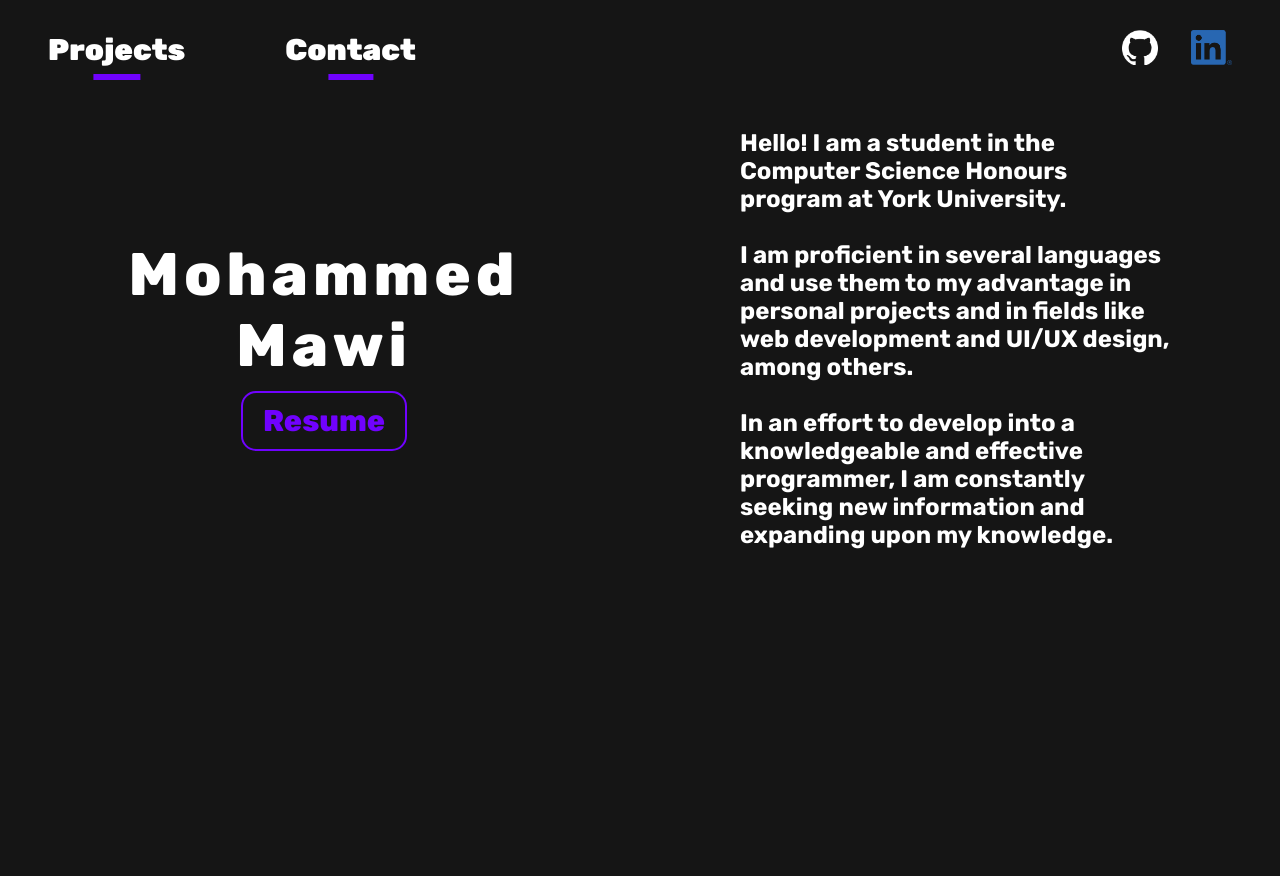
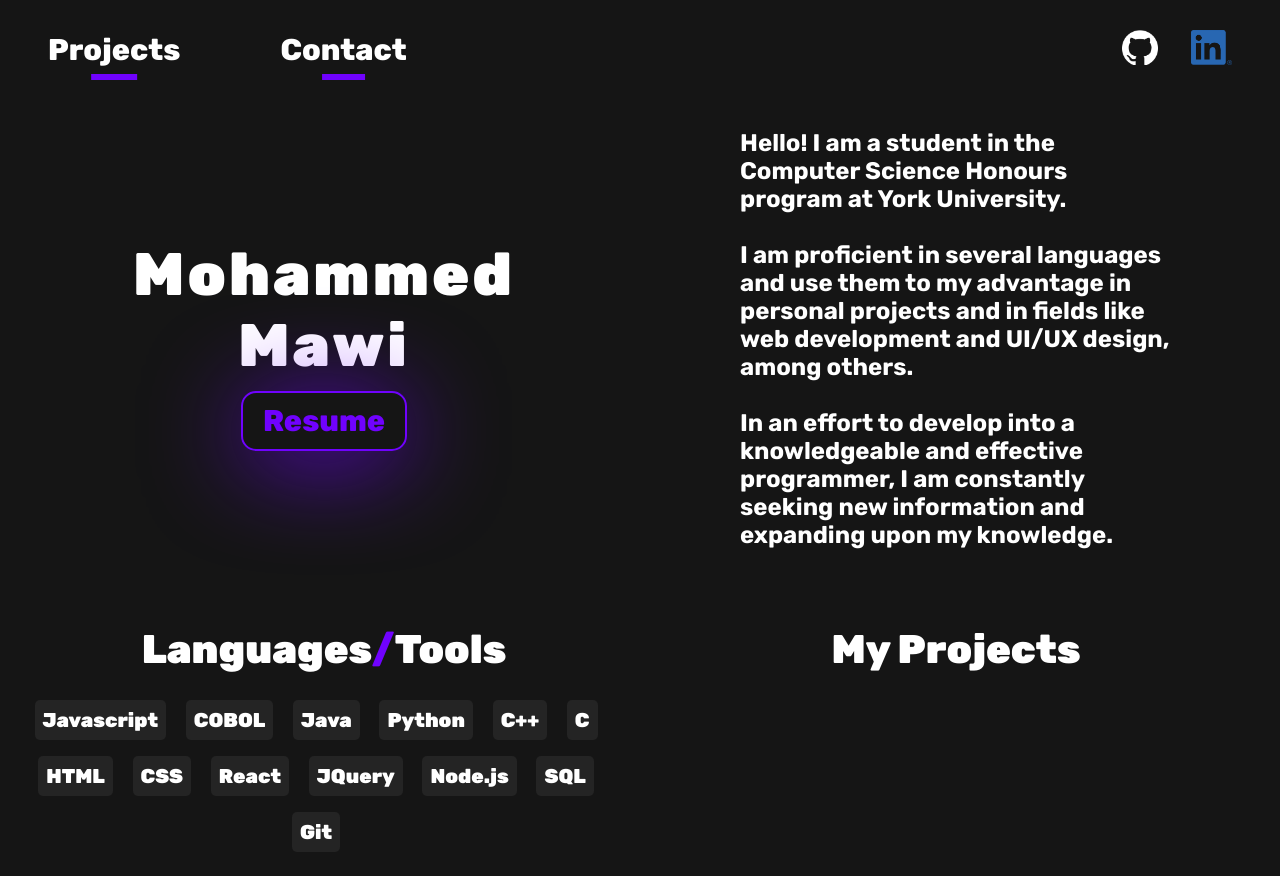
Before and after one commit to MohammedMawi/Web-Portfolio, a plain HTML site: page index.html in a window 1280 px wide. Before the commit the page ends 800 px from the top, so only its background shows below. Drawn offline with Linux system fonts and the light colour scheme.

Commit message:
Added Languages

```diff
--- a/body.css
+++ b/body.css
@@ -1,27 +1,18 @@
-@font-face {
-    font-family: myFont2;
-    src: url(fonts/Rubik-Bold.ttf);
-}
-
-@font-face {
-    font-family: myFont3;
-    src: url(fonts/Rubik-ExtraBold.ttf);
-}
-
 .main{
     margin-top: 60px;
-    height: 100px;
     display: grid;
     grid-template-columns: 1fr 1fr;
 }
 
 .info{
-    font-family: 'myFont3';
+    font-family: 'myFont';
     text-align: center;
     padding-top: 70px;
+    padding-left: 100px;
+    padding-right: 100px;
 
     font-size: 30px;
-    letter-spacing: 5px;
+    letter-spacing: 3px;
 
 
     align-items: center;
@@ -29,8 +20,6 @@
 
 .name{
     margin-bottom: 10px;
-    /* border-style: solid; */
-    /* border-color: orange; */
 
     transition: text-shadow 0.1s ease;
 }
@@ -45,20 +34,24 @@
     font-weight: bold;
     color: rgb(112, 2, 254);
 
+    padding: 10px 20px 10px 20px;
+
     background-color: transparent;
     border-style: solid;
     border-color: rgb(112, 2, 254);
     border-radius: 15px;
 
-    padding: 10px 20px 10px 20px;
+    box-shadow: 0px 10px 100px -5px rgb(112, 2, 254);
 
     cursor: pointer;
-    transition: background-color 0.3s ease, color 0.3s ease;
+    transition: background-color 0.3s ease, color 0.3s ease, box-shadow 0.3s ease;
 }
 
 .resume:hover{
     background-color: rgb(112, 2, 254);
     color: white;
+
+    box-shadow: 0px 0px 0px 0px rgb(112, 2, 254);
 }
 
 .about{
--- a/general.css
+++ b/general.css
@@ -3,3 +3,18 @@ body{
     background-color: #151515;
     color: white;
 }
+
+@font-face {
+    font-family: myFont2;
+    src: url(fonts/Rubik-Bold.ttf);
+}
+
+@font-face {
+    font-family: myFont3;
+    src: url(fonts/Rubik-ExtraBold.ttf);
+}
+
+@font-face {
+    font-family: myFont;
+    src: url(fonts/Rubik-Black.ttf);
+}
--- a/header.css
+++ b/header.css
@@ -1,16 +1,8 @@
-@font-face {
-    font-family: myFont;
-    src: url(fonts/Rubik-Black.ttf);
-}
-
 .header{
-    font-family: 'myFont';
+    font-family: 'myFont3';
     margin-top: 30px;
     display: flex;
     justify-content: space-between;
-
-    border-color: white;
-    /* border-style: solid; */
 }
 
 .left{
@@ -29,7 +21,7 @@
 
 .proj:hover {
     color: rgb(112, 2, 254); /* Change text color to purple on hover */
-    letter-spacing: 7px; /* Add letter spacing on hover */
+    letter-spacing: 5px; /* Add letter spacing on hover */
 }
 
 .proj:after{
--- a/index.html
+++ b/index.html
@@ -7,6 +7,7 @@
     <link rel="stylesheet" href="general.css">
     <link rel="stylesheet" href="header.css">
     <link rel="stylesheet" href="body.css">
+    <link rel="stylesheet" href="languages.css">
 </head>
 
 <body>
@@ -37,12 +38,15 @@
 
     <!-- Main -->
     <div class="main">
+
+        <!-- Name and Resume -->
         <div class="info">
             <h1 class="name">Mohammed <br> Mawi</h1>
             <button class="resume">Resume</button>
         </div>
 
 
+        <!-- About me -->
         <div class="about">
             <h2 class="abtext">
                 Hello! I am a student in the
@@ -67,6 +71,33 @@
         </div>
     </div>
 
+    <div class="skills">
+        <div class="lang">
+            <h1>Languages<span class="slash">/</span>Tools</h1>
+
+            <div class="list">
+                <span>Javascript</span>
+                <span>COBOL</span>
+                <span>Java</span>
+                <span>Python</span>
+                <span>C++</span>
+                <span>C</span>
+                <span>HTML</span>
+                <span>CSS</span>
+                <span>React</span>
+                <span>JQuery</span>
+                <span>Node.js</span>
+                <span>SQL</span>
+                <span>Git</span>
+            </div>
+        </div>
+
+        <div class="mine">
+            <h1>My Projects</h1>
+        </div>
+
+    </div>
+
 </body>
 
 </html>
--- /dev/null
+++ b/languages.css
@@ -0,0 +1,41 @@
+.skills {
+    font-family: 'myFont';
+    font-size: 20px;
+    margin-top: 50px;
+    display: grid;
+    grid-template-columns: 1fr 1fr;
+}
+
+.slash{
+    color: rgb(112, 2, 254);
+}
+
+.lang{
+    text-align: center;
+
+    /* border-style: solid; */
+    border-color: blue;
+}
+
+.mine{
+    text-align: center;
+
+    /* border-style: solid; */
+    border-color: red;
+}
+
+.list{
+    /* border-style: solid; */
+    border-color: orange;
+    padding-left: 15px;
+    padding-right: 15px;
+}
+
+.list span{
+    display: inline-flex;
+    background-color: rgb(36, 36, 36);
+    padding: 0.5rem;
+    border-radius: 5px;
+    margin-right: 1rem;
+    margin-bottom: 1rem;
+}
```
